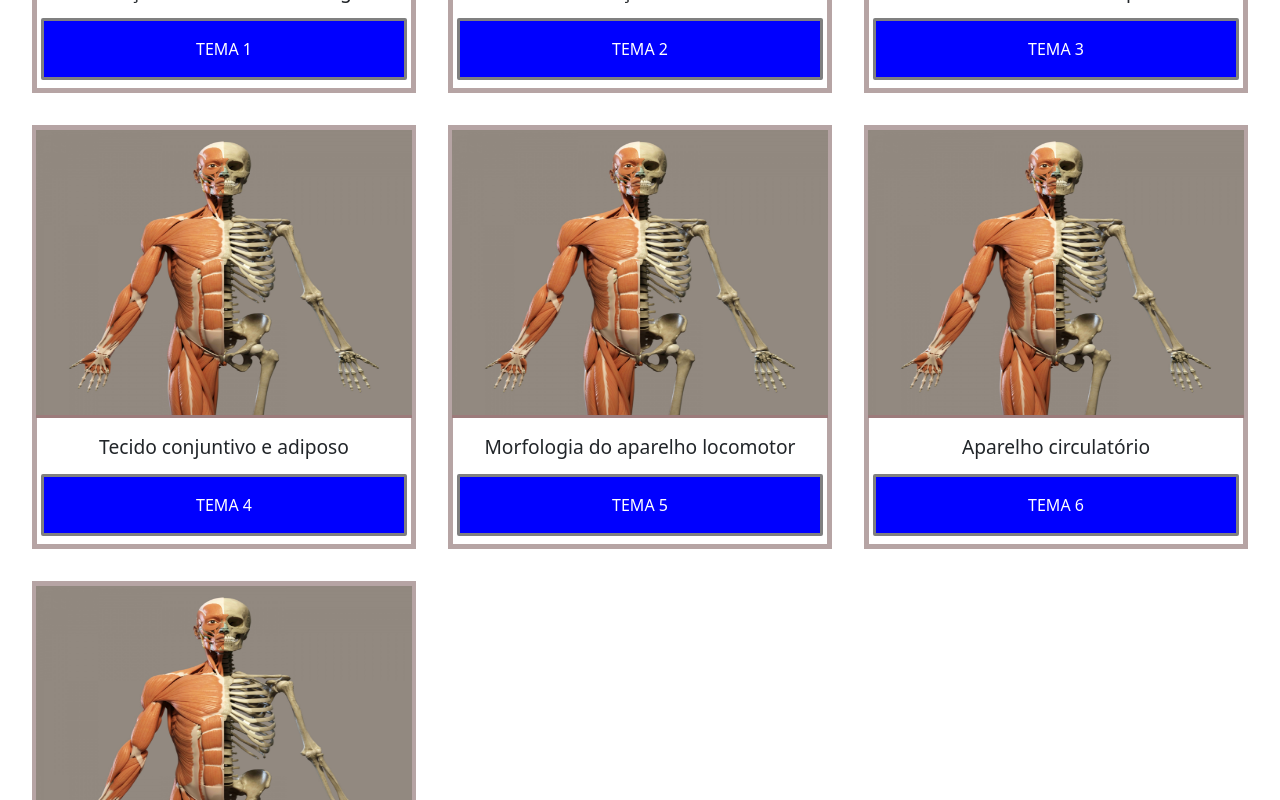
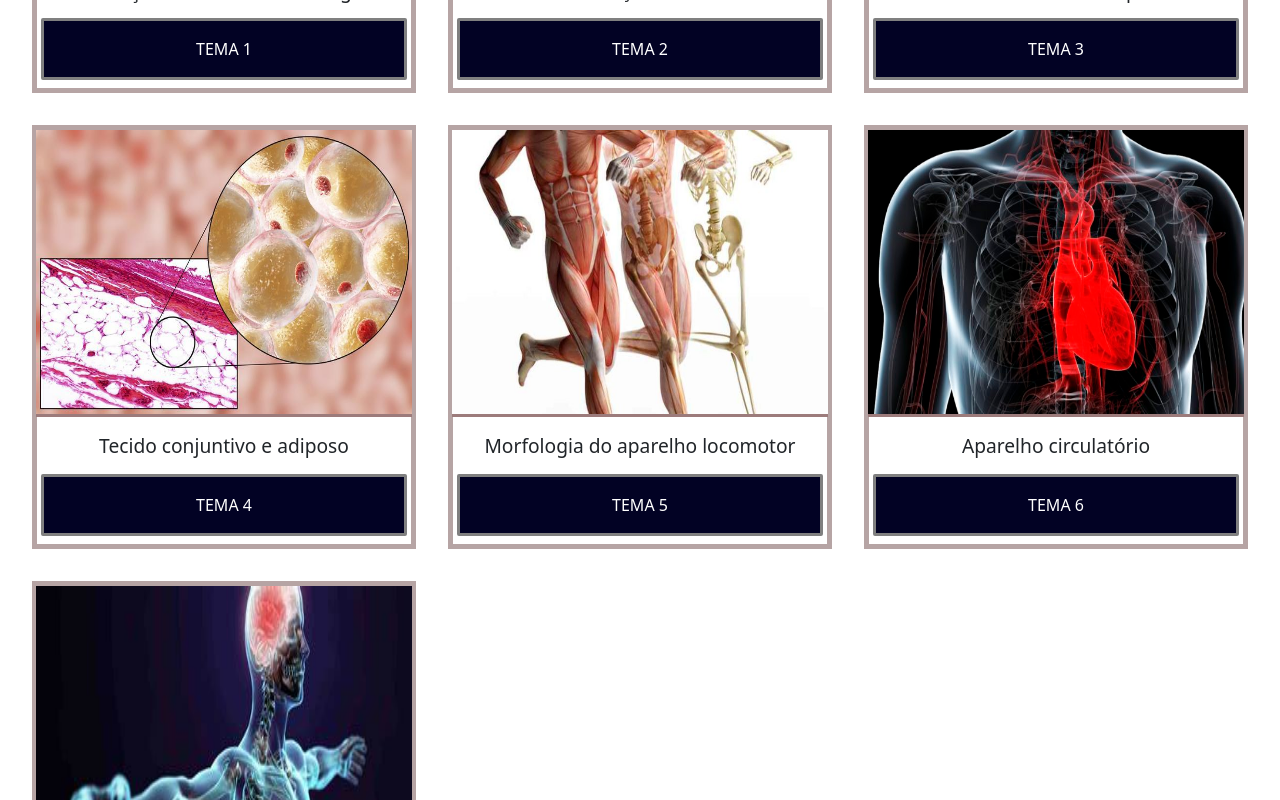
Before and after one commit to Josue-Mendes-Sales-Jr-dev/lays_portifolio, a React (Vite) app: page / in a window 1280 px wide. Shown: the part 1360-2160 px from the top of the page. Built offline with nearby package versions, Linux system fonts and the light colour scheme.

Commit message:
add cards images

```diff
--- a/src/components/linkCard/index.tsx
+++ b/src/components/linkCard/index.tsx
@@ -1,10 +1,10 @@
 import * as C from "./styled"
 import {Link} from "react-router-dom"
-export const LinkCard =({theLink,Title,TitleBtn}:any)=>{
+export const LinkCard =({Image,theLink,Title,TitleBtn}:any)=>{
     return(
         <>
         <C.Container>
-            <C.Img/>
+            <C.Img src={Image}/>
             <C.Text>
                 <C.Title>{Title}</C.Title>
                 <Link to={theLink}>{TitleBtn}</Link>
--- a/src/components/linkCard/styled.ts
+++ b/src/components/linkCard/styled.ts
@@ -31,7 +31,7 @@ justify-content:center;
 flex-direction:column;
 a{
   color:White
-  background-color:blue;
+  background-color:var(--btnCard);
   padding:1rem 9.5rem;
   border:3px solid gray;
   border-radius:2px;
@@ -80,9 +80,7 @@ export const Title=styled.h2`
       height:6rem;
     }
 `
-export const Img=styled.img.attrs({
-    src:`${Image}`
-})`
+export const Img=styled.img`
 width:23.5rem;
 height:18rem;
 @media (max-width:480px){
--- a/src/index.css
+++ b/src/index.css
@@ -17,6 +17,8 @@
    --btnColor:white;
    --btnBg:#181922;
    --cor:rgb(250, 250, 250);
+   --btnCard:rgb(2, 2, 36);
+
   }
 
 a {
--- a/src/pages/home/index.tsx
+++ b/src/pages/home/index.tsx
@@ -3,6 +3,13 @@ import { LinkCard } from "../../components/linkCard"
 import { Navbar1 } from "../../components/navbar"
 import *as C from "./styled"
 import { FixedTop } from "../../hooks/fixedTop"
+import Image1 from "../../assets/imagens/cardHuman.jpg"
+import Image2 from "../../assets/imagens/cell.jpg"
+import Image3 from "../../assets/imagens/cardTecidoEpitelial.jpg"
+import Image4 from "../../assets/imagens/tecidoAdiposo.jpg"
+import Image5 from "../../assets/imagens/Loc.jpg"
+import Image6 from "../../assets/imagens/cardiovascular.jpg"
+import Image7 from "../../assets/imagens/sistemaNervoso.jpg"
 
 export const Home=()=>{
   FixedTop()
@@ -24,13 +31,13 @@ export const Home=()=>{
           <C.Pag1 id="temas">
             <h1>Temas</h1>
              <C.Box1>
-               <LinkCard theLink={"/introducao"} Title={"Introdução às ciências morfológicas"} TitleBtn={"tema 1"}/>
-               <LinkCard theLink={"/Tema02"} Title={"Introdução à célula"} TitleBtn={"tema 2"}/>
-               <LinkCard theLink={"/Tema03"} Title={"Ciclo celular e tecido epitelial"} TitleBtn={"tema 3"}/>
-               <LinkCard theLink={"/Tema04"} Title={"Tecido conjuntivo e adiposo"} TitleBtn={"tema 4"}/>
-               <LinkCard theLink={"/Tema05"} Title={"Morfologia do aparelho locomotor"} TitleBtn={"tema 5"}/>
-               <LinkCard theLink={"/Tema06"} Title={"Aparelho circulatório"} TitleBtn={"tema 6"}/>
-               <LinkCard  theLink={"/Tema07"} Title={"Sistema nervoso"} TitleBtn={"tema 7"}/>
+               <LinkCard Image={Image1} theLink={"/introducao"} Title={"Introdução às ciências morfológicas"} TitleBtn={"tema 1"}/>
+               <LinkCard Image={Image2} theLink={"/Tema02"} Title={"Introdução à célula"} TitleBtn={"tema 2"}/>
+               <LinkCard Image={Image3} theLink={"/Tema03"} Title={"Ciclo celular e tecido epitelial"} TitleBtn={"tema 3"}/>
+               <LinkCard Image={Image4} theLink={"/Tema04"} Title={"Tecido conjuntivo e adiposo"} TitleBtn={"tema 4"}/>
+               <LinkCard Image={Image5} theLink={"/Tema05"} Title={"Morfologia do aparelho locomotor"} TitleBtn={"tema 5"}/>
+               <LinkCard Image={Image6} theLink={"/Tema06"} Title={"Aparelho circulatório"} TitleBtn={"tema 6"}/>
+               <LinkCard Image={Image7}  theLink={"/Tema07"} Title={"Sistema nervoso"} TitleBtn={"tema 7"}/>
              </C.Box1>
           </C.Pag1>
           <C.Pag2 id="flashCards">
```
